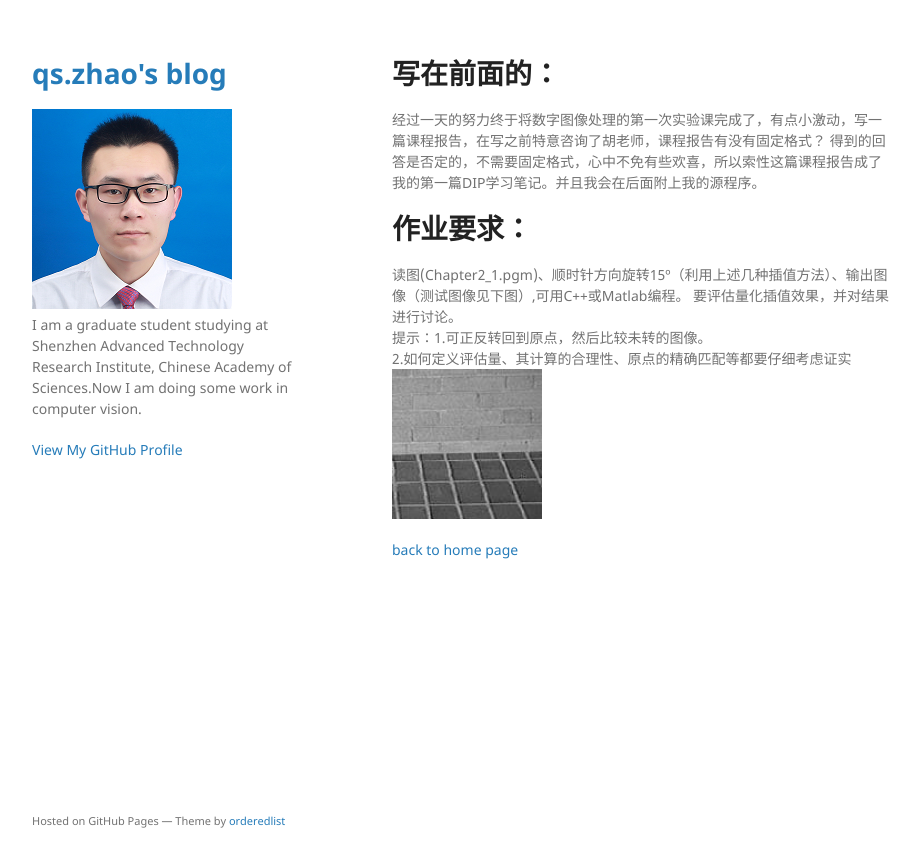
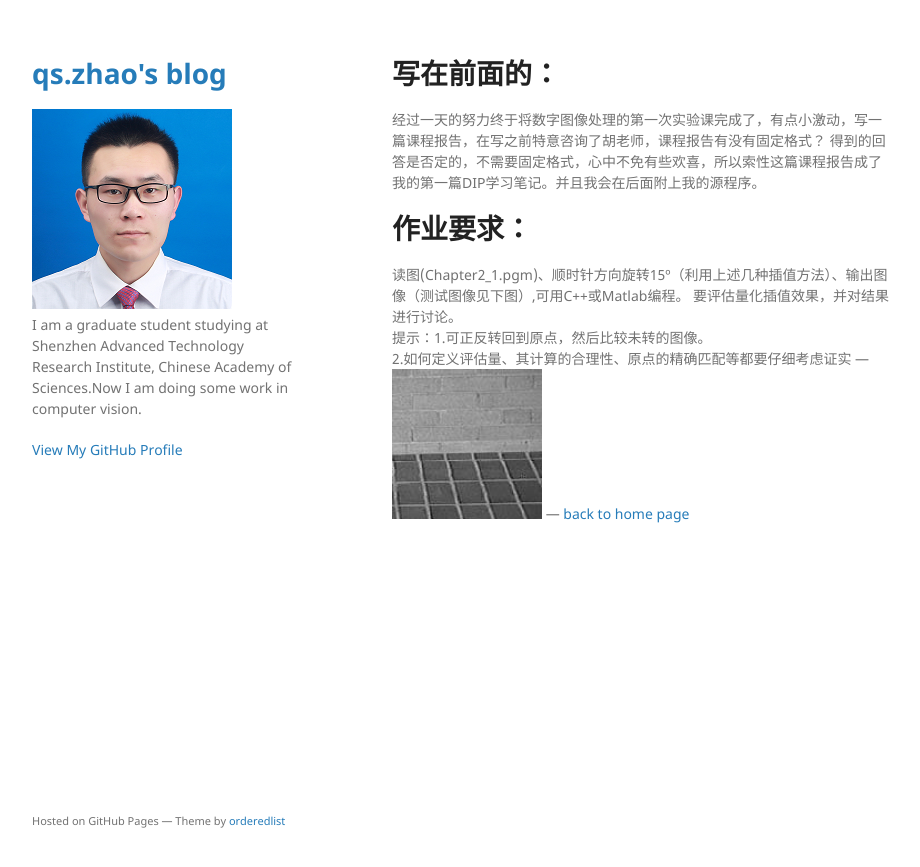
Before and after one commit to mengzhezhou/mengzhezhou.github.io, a Jekyll site: the page built from docs/DIP course chapter 2 image rotation.md, in a window 1280 px wide. Shown: the top 867 px of the page, without its empty margins (178-1098 px from the left). Built offline with Jekyll 4.4.1, drawn with Linux system fonts in a browser that asks for light colours; our own code applies the rules of GitHub Pages for plain Markdown files.

Commit message:
add jekyll theme

```diff
--- a/docs/DIP course chapter 2 image rotation.md
+++ b/docs/DIP course chapter 2 image rotation.md
@@ -6,6 +6,7 @@
 要评估量化插值效果，并对结果进行讨论。
 <br>提示：1.可正反转回到原点，然后比较未转的图像。
 <br>2.如何定义评估量、其计算的合理性、原点的精确匹配等都要仔细考虑证实
-<br><img width="150" height="150" src="/assets/img/Chaper2_1.jpg" align="center" />
-
+---
+<img width="150" height="150" src="/assets/img/Chaper2_1.jpg" />
+---
 [back to home page](./..)
```
